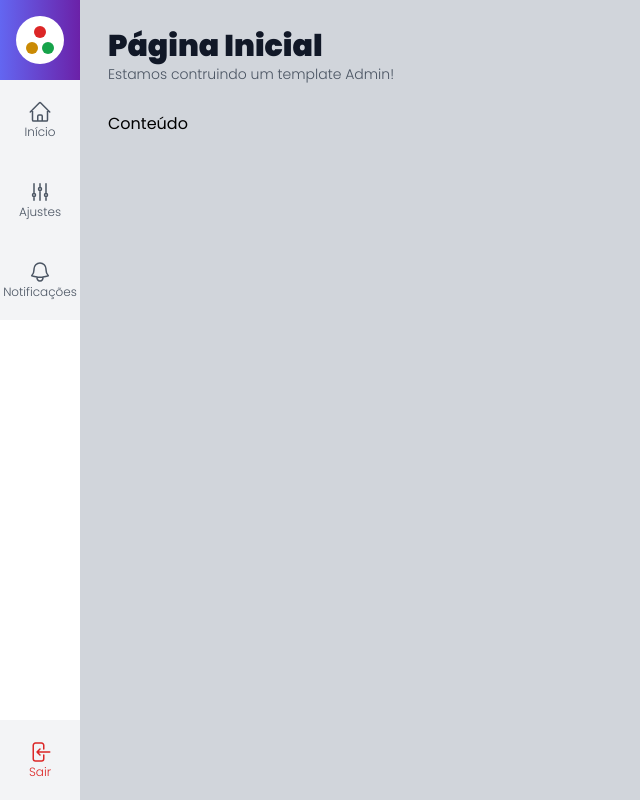
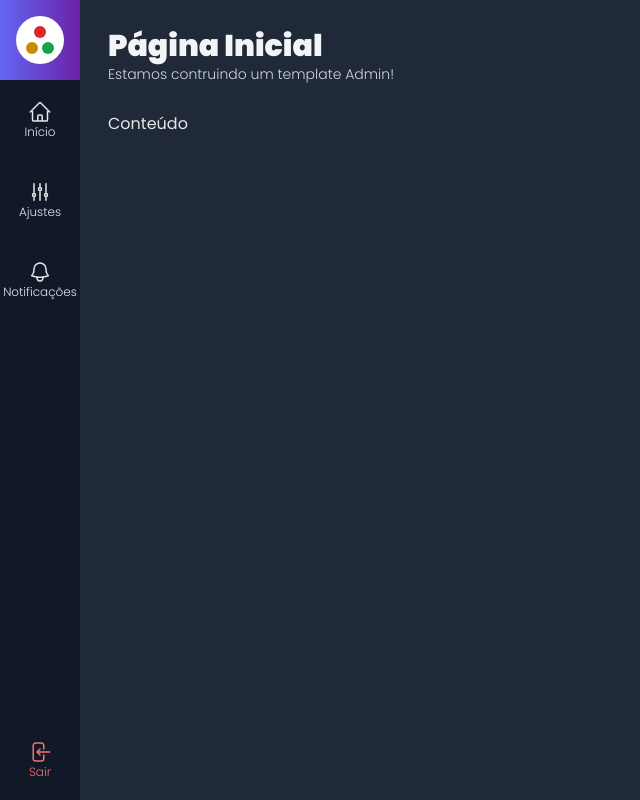
Before and after one commit to leojosants/udemy_nextjs_e_react_curso_completo_aprenda_com_projetos__secao_08, a Next.js app: page / in a window 1280 px wide. Shown: the whole page, without its empty margins (0-640 px from the left). Built offline with nearby package versions, Linux system fonts and the light colour scheme.

Commit message:
color scheme implementation - second part

```diff
--- a/src/components/template/Content.tsx
+++ b/src/components/template/Content.tsx
@@ -2,8 +2,14 @@ import { ContentProps } from "../interfaces/ContentProps copy";
 
 export default function Content(props: ContentProps) {
     return (
-        <div className={`flex flex-col mt-7`}>
+        <div className={`
+            flex
+            flex-col
+            mt-7
+            dark:text-gray-200`}>
+
             {props.children}
+
         </div>
     );
 };
--- a/src/components/template/ItemMenu.tsx
+++ b/src/components/template/ItemMenu.tsx
@@ -11,14 +11,14 @@ export default function ItemMenu(props: ItemMenuProps) {
                 items-center
                 h-20
                 w-20
-                text-gray-600
+                dark:text-gray-200
                 ${props.className}`}>
 
                 {props.icon}
 
                 <span className={`
-                        text-xs
-                        font-light`}>
+                    text-xs
+                    font-light`}>
 
                     {props.text}
 
@@ -30,7 +30,8 @@ export default function ItemMenu(props: ItemMenuProps) {
     return (
         <li
             className={`
-                hover: bg-gray-100
+                hover:bg-gray-100
+                dark:hover:bg-gray-800
                 cursor-pointer`}
 
             onClick={props.onClick}>
--- a/src/components/template/LateralMenu.tsx
+++ b/src/components/template/LateralMenu.tsx
@@ -6,7 +6,11 @@ export default function LateralMenu() {
     return (
         <aside className='
             flex
-            flex-col'>
+            flex-col
+            bg-gray-200
+            text-gray-700
+            dark:bg-gray-900
+            dark:text-gray-200'>
 
             <div className={`
                 flex
@@ -44,8 +48,10 @@ export default function LateralMenu() {
                     onClick={() => console.log('logout')}
                     className={`
                         text-red-600
+                        dark:text-red-400
                         hover:bg-red-400
-                        hover:text-white` } />
+                        hover:text-white
+                        dark:hover:text-white`} />
             </ul>
         </aside>
     );
--- a/src/components/template/Layout.tsx
+++ b/src/components/template/Layout.tsx
@@ -6,6 +6,7 @@ import LateralMenu from './LateralMenu';
 export default function Layout(props: LayoutProps) {
     return (
         <div className={`
+            dark
             flex
             h-screen
             w-screen`}>
--- a/src/components/template/Title.tsx
+++ b/src/components/template/Title.tsx
@@ -6,7 +6,8 @@ export default function Title(props: TitleProps) {
             <h1 className={`
                 font-black
                 text-3xl
-                text-gray-900`}>
+                text-gray-900
+                dark:text-gray-100`}>
 
                 {props.title}
             </h1>
@@ -14,7 +15,7 @@ export default function Title(props: TitleProps) {
             <h2 className={`
                 font-light
                 text-sm
-                text-gray-600`}>
+                dark:text-gray-300`}>
 
                 {props.subtitle}
 
```
